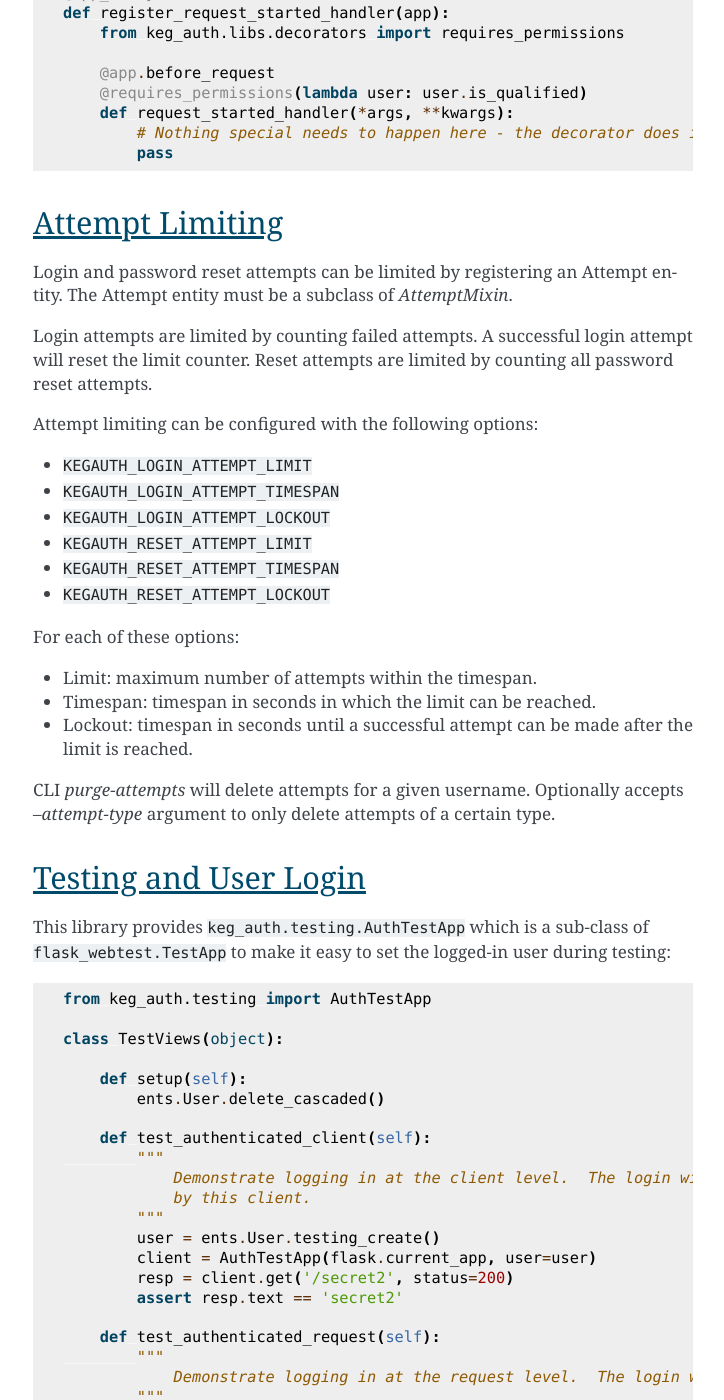
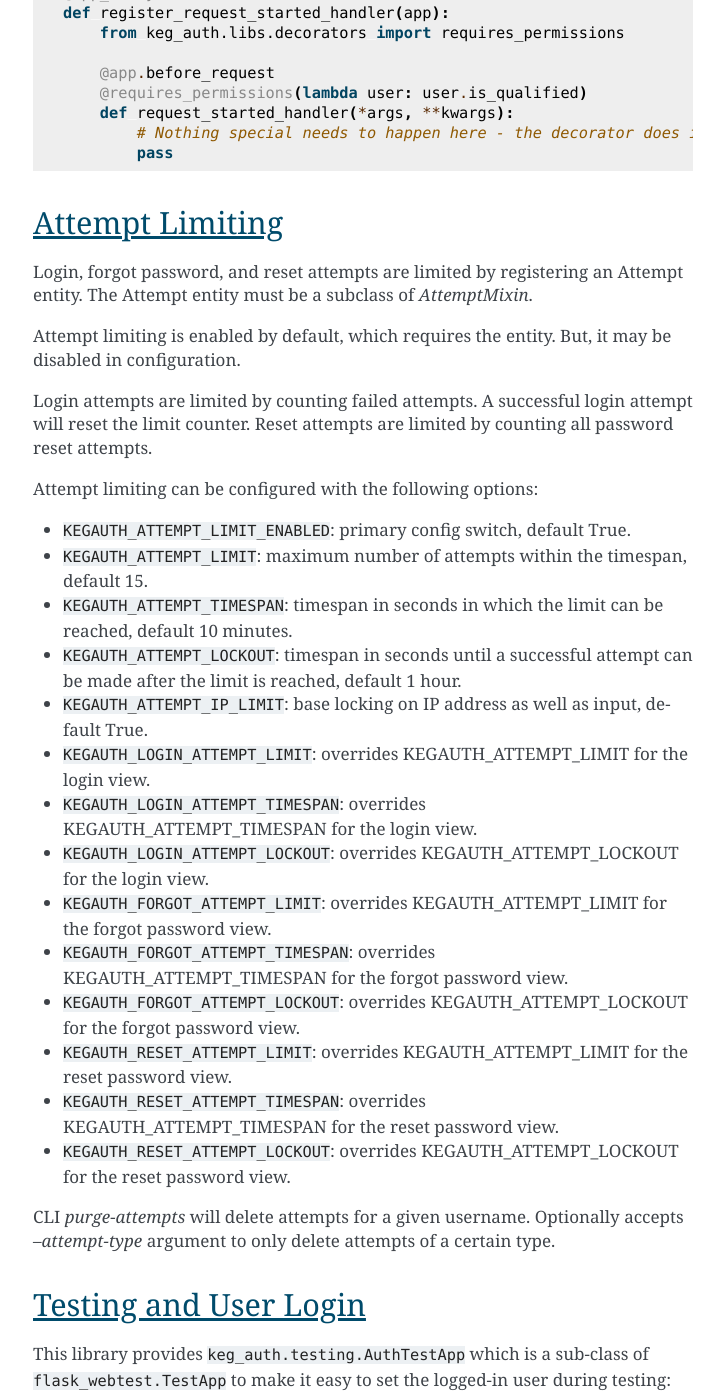
Before and after one commit to level12/keg-auth, a Sphinx documentation site: the page built from docs/source/getting-started.rst, in a window 1280 px wide and 1400 px high, scrolled down 10590 px. Shown: the whole window, without its empty margins (387-1111 px from the left). Built offline with Sphinx 7.4.7, drawn with Linux system fonts in a browser that asks for light colours.

Commit message:
require rate-limiting setup by default, simplify configuration fixes #140

```diff
--- a/docs/source/getting-started.rst
+++ b/docs/source/getting-started.rst
@@ -453,26 +453,31 @@ on that hook, and apply the decorator accordingly.
 Attempt Limiting
 ----------------
 
-Login and password reset attempts can be limited by registering an Attempt entity.
+Login, forgot password, and reset attempts are limited by registering an Attempt entity.
 The Attempt entity must be a subclass of `AttemptMixin`.
+
+Attempt limiting is enabled by default, which requires the entity. But, it may be disabled
+in configuration.
 
 Login attempts are limited by counting failed attempts. A successful login attempt will
 reset the limit counter. Reset attempts are limited by counting all password reset attempts.
 
 Attempt limiting can be configured with the following options:
 
--  ``KEGAUTH_LOGIN_ATTEMPT_LIMIT``
--  ``KEGAUTH_LOGIN_ATTEMPT_TIMESPAN``
--  ``KEGAUTH_LOGIN_ATTEMPT_LOCKOUT``
--  ``KEGAUTH_RESET_ATTEMPT_LIMIT``
--  ``KEGAUTH_RESET_ATTEMPT_TIMESPAN``
--  ``KEGAUTH_RESET_ATTEMPT_LOCKOUT``
-
-For each of these options:
-
-- Limit: maximum number of attempts within the timespan.
-- Timespan: timespan in seconds in which the limit can be reached.
-- Lockout: timespan in seconds until a successful attempt can be made after the limit is reached.
+-  ``KEGAUTH_ATTEMPT_LIMIT_ENABLED``: primary config switch, default True.
+-  ``KEGAUTH_ATTEMPT_LIMIT``: maximum number of attempts within the timespan, default 15.
+-  ``KEGAUTH_ATTEMPT_TIMESPAN``: timespan in seconds in which the limit can be reached, default 10 minutes.
+-  ``KEGAUTH_ATTEMPT_LOCKOUT``: timespan in seconds until a successful attempt can be made after the limit is reached, default 1 hour.
+-  ``KEGAUTH_ATTEMPT_IP_LIMIT``: base locking on IP address as well as input, default True.
+-  ``KEGAUTH_LOGIN_ATTEMPT_LIMIT``: overrides KEGAUTH_ATTEMPT_LIMIT for the login view.
+-  ``KEGAUTH_LOGIN_ATTEMPT_TIMESPAN``: overrides KEGAUTH_ATTEMPT_TIMESPAN for the login view.
+-  ``KEGAUTH_LOGIN_ATTEMPT_LOCKOUT``: overrides KEGAUTH_ATTEMPT_LOCKOUT for the login view.
+-  ``KEGAUTH_FORGOT_ATTEMPT_LIMIT``: overrides KEGAUTH_ATTEMPT_LIMIT for the forgot password view.
+-  ``KEGAUTH_FORGOT_ATTEMPT_TIMESPAN``: overrides KEGAUTH_ATTEMPT_TIMESPAN for the forgot password view.
+-  ``KEGAUTH_FORGOT_ATTEMPT_LOCKOUT``: overrides KEGAUTH_ATTEMPT_LOCKOUT for the forgot password view.
+-  ``KEGAUTH_RESET_ATTEMPT_LIMIT``: overrides KEGAUTH_ATTEMPT_LIMIT for the reset password view.
+-  ``KEGAUTH_RESET_ATTEMPT_TIMESPAN``: overrides KEGAUTH_ATTEMPT_TIMESPAN for the reset password view.
+-  ``KEGAUTH_RESET_ATTEMPT_LOCKOUT``: overrides KEGAUTH_ATTEMPT_LOCKOUT for the reset password view.
 
 CLI `purge-attempts` will delete attempts for a given username. Optionally accepts `--attempt-type`
 argument to only delete attempts of a certain type.
```
Also changed, not shown: 3 other files.
